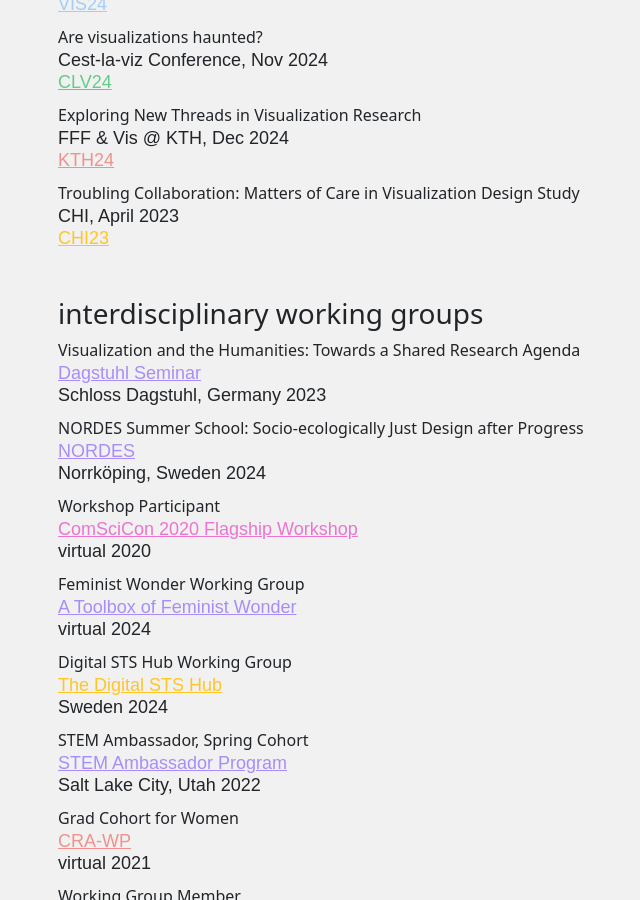
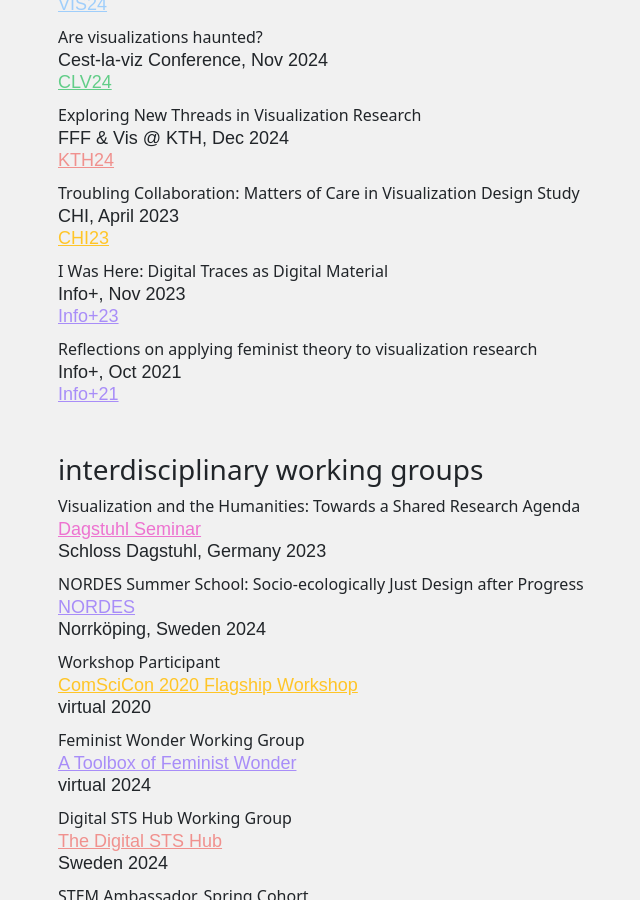
Before and after one commit to gotdairyya/gotdairyya.github.io, a Jekyll site: the page built from cv.md, in a window 1280 px wide and 900 px high, scrolled down 3009 px. Shown: the whole window, without its empty margins (24-664 px from the left). Built offline with Jekyll 4.4.1, drawn with Linux system fonts in a browser that asks for light colours; some web fonts are replaced.

Commit message:
Add info+ talks

```diff
--- a/_data/talks.yml
+++ b/_data/talks.yml
@@ -97,3 +97,19 @@
   video: CHI23
   link: https://youtu.be/-gVr7V2-txM?feature=shared
   order: 2
+- title: "I Was Here: Digital Traces as Digital Material"
+  organization: Info+
+  year: Nov 2023
+  date: 11-2023
+  country: UK
+  video: Info+23
+  link: https://vimeo.com/935141329
+  order: 2
+- title: "Reflections on applying feminist theory to visualization research"
+  organization: Info+
+  year: Oct 2021
+  date: 11-2023
+  country: virtual
+  video: Info+21
+  link: https://vimeo.com/592256059
+  order: 2
```
